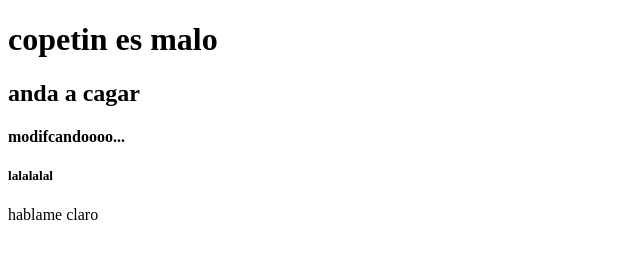
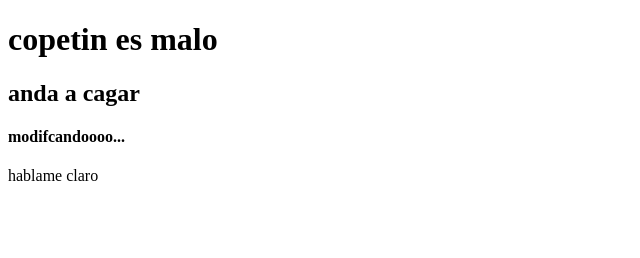
Before and after one commit to renzopardo/ejersicio, a plain HTML site: page index.html in a window 1280 px wide. Shown: the whole page, without its empty margins (0-640 px from the left). Drawn offline with Linux system fonts and the light colour scheme.

Commit message:
nose que onda

```diff
--- a/index.html
+++ b/index.html
@@ -6,6 +6,5 @@
   <h1>copetin es malo</h1>
   <h2>anda a cagar</h2>
   <h4>modifcandoooo...</h4>
-  <h5>lalalalal</h5>
 </body>
 <footer>hablame claro</footer>
```
